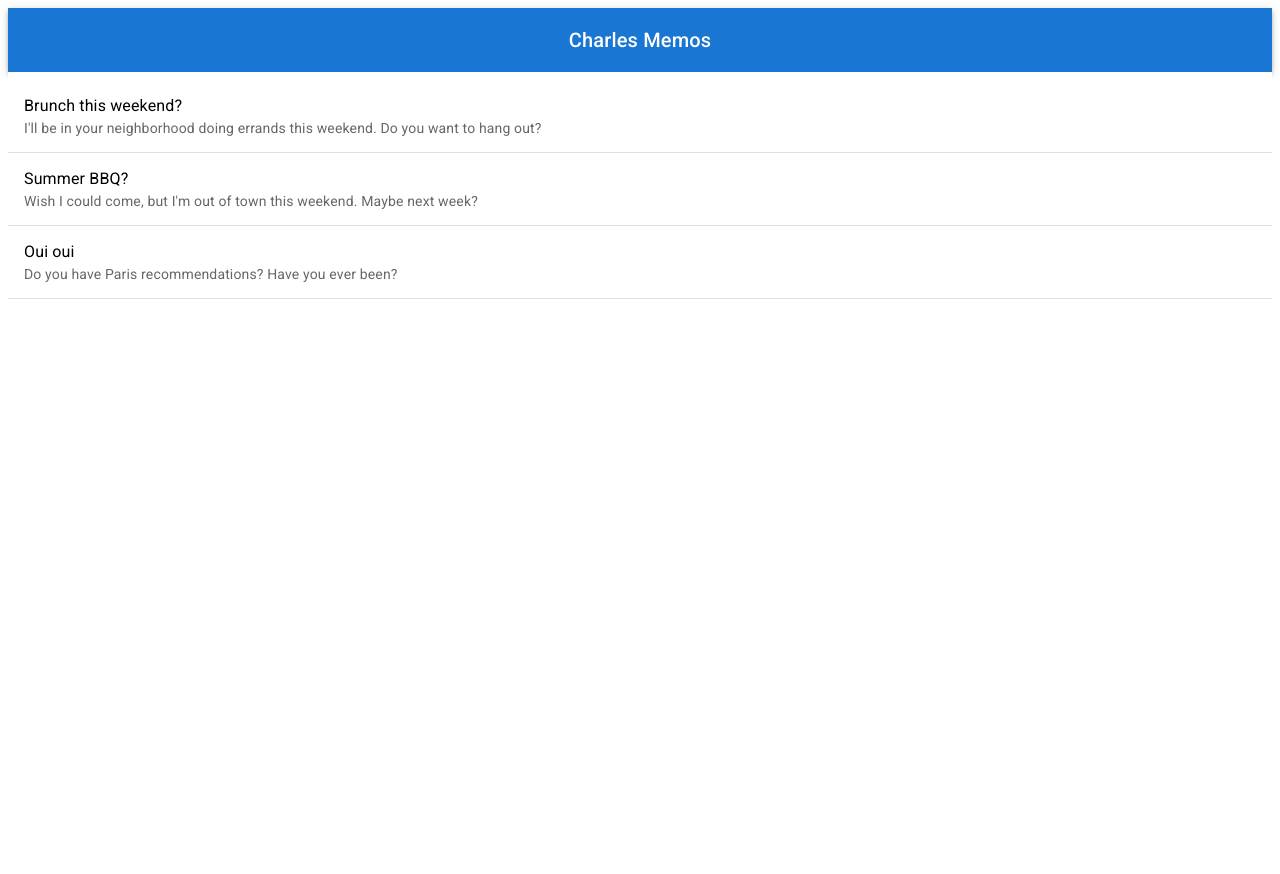
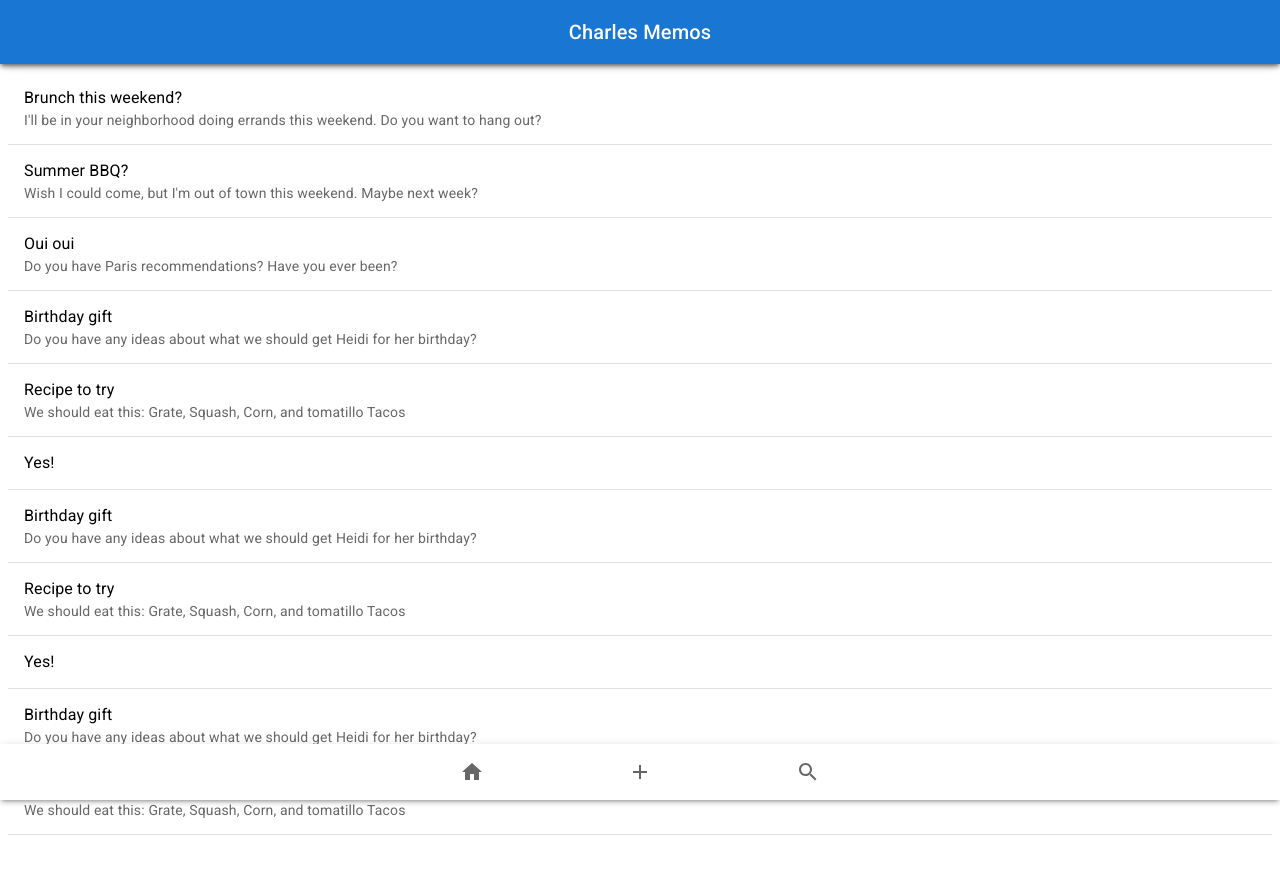
Before and after one commit to charles521/react-advanced-course, a React (Vite) app in the folder memo/: page / in a window 1280 px wide. Shown: the top 874 px of the page. Before the commit the page ends 800 px from the top, so only its background shows below. Built offline with nearby package versions, Linux system fonts and the light colour scheme.

Commit message:
memo bottomnav

```diff
--- a/memo/src/App.jsx
+++ b/memo/src/App.jsx
@@ -1,11 +1,15 @@
 import NavBar from "./components/NavBar";
 import MemoList from "./components/MemoList";
+import BottomNavBar from "./components/BottomNavBar";
 
 function App() {
   return (
     <>
       <NavBar />
-      <MemoList />
+      <div style={{ padding: "56px 0" }}>
+        <MemoList />
+      </div>
+      <BottomNavBar />
     </>
   );
 }
--- /dev/null
+++ b/memo/src/components/BottomNavBar.jsx
@@ -0,0 +1,30 @@
+import * as React from "react";
+import { Paper, BottomNavigation, BottomNavigationAction } from "@mui/material";
+import HomeIcon from "@mui/icons-material/Home";
+import AddIcon from "@mui/icons-material/Add";
+import SearchIcon from "@mui/icons-material/Search";
+
+export default function BottomNavBar() {
+  const [value, setValue] = React.useState("recents");
+
+  const handleChange = (event, newValue) => {
+    setValue(newValue);
+  };
+
+  return (
+    <Paper
+      sx={{ position: "fixed", bottom: 0, left: 0, right: 0 }}
+      elevation={3}
+    >
+      <BottomNavigation value={value} onChange={handleChange}>
+        <BottomNavigationAction label="Home" value="Home" icon={<HomeIcon />} />
+        <BottomNavigationAction label="Add" value="Add" icon={<AddIcon />} />
+        <BottomNavigationAction
+          label="Search"
+          value="Search"
+          icon={<SearchIcon />}
+        />
+      </BottomNavigation>
+    </Paper>
+  );
+}
--- a/memo/src/components/MemoList.jsx
+++ b/memo/src/components/MemoList.jsx
@@ -1,8 +1,7 @@
 import { List } from "@mui/material";
 import MemoListItem from "./MemoListItem";
 
-export default function AlignItemsList() {
-  // const menuList =
+export default function MemoList() {
   const menuList = [
     {
       id: 1,
@@ -19,6 +18,44 @@ export default function AlignItemsList() {
       title: "Oui oui",
       body: "Do you have Paris recommendations? Have you ever been?",
     },
+    {
+      id: 4,
+      title: "Birthday gift",
+      body: "Do you have any ideas about what we should get Heidi for her birthday?",
+    },
+    {
+      id: 5,
+      title: "Recipe to try",
+      body: "We should eat this: Grate, Squash, Corn, and tomatillo Tacos",
+    },
+    {
+      id: 6,
+      title: "Yes!",
+    },
+    {
+      id: 7,
+      title: "Birthday gift",
+      body: "Do you have any ideas about what we should get Heidi for her birthday?",
+    },
+    {
+      id: 8,
+      title: "Recipe to try",
+      body: "We should eat this: Grate, Squash, Corn, and tomatillo Tacos",
+    },
+    {
+      id: 9,
+      title: "Yes!",
+    },
+    {
+      id: 10,
+      title: "Birthday gift",
+      body: "Do you have any ideas about what we should get Heidi for her birthday?",
+    },
+    {
+      id: 11,
+      title: "Recipe to try",
+      body: "We should eat this: Grate, Squash, Corn, and tomatillo Tacos",
+    },
   ];
 
   return (
--- a/memo/src/components/NavBar.jsx
+++ b/memo/src/components/NavBar.jsx
@@ -1,11 +1,10 @@
-import AppBar from "@mui/material/AppBar";
-import Box from "@mui/material/Box";
-import Toolbar from "@mui/material/Toolbar";
-import Typography from "@mui/material/Typography";
-
+import { Paper, AppBar, Toolbar, Typography } from "@mui/material";
 export default function NavBar() {
   return (
-    <Box sx={{ flexGrow: 1 }}>
+    <Paper
+      sx={{ position: "fixed", top: 0, left: 0, right: 0, zIndex: 2 }}
+      elevation={3}
+    >
       <AppBar position="static">
         <Toolbar>
           <Typography
@@ -18,6 +17,6 @@ export default function NavBar() {
           </Typography>
         </Toolbar>
       </AppBar>
-    </Box>
+    </Paper>
   );
 }
```
